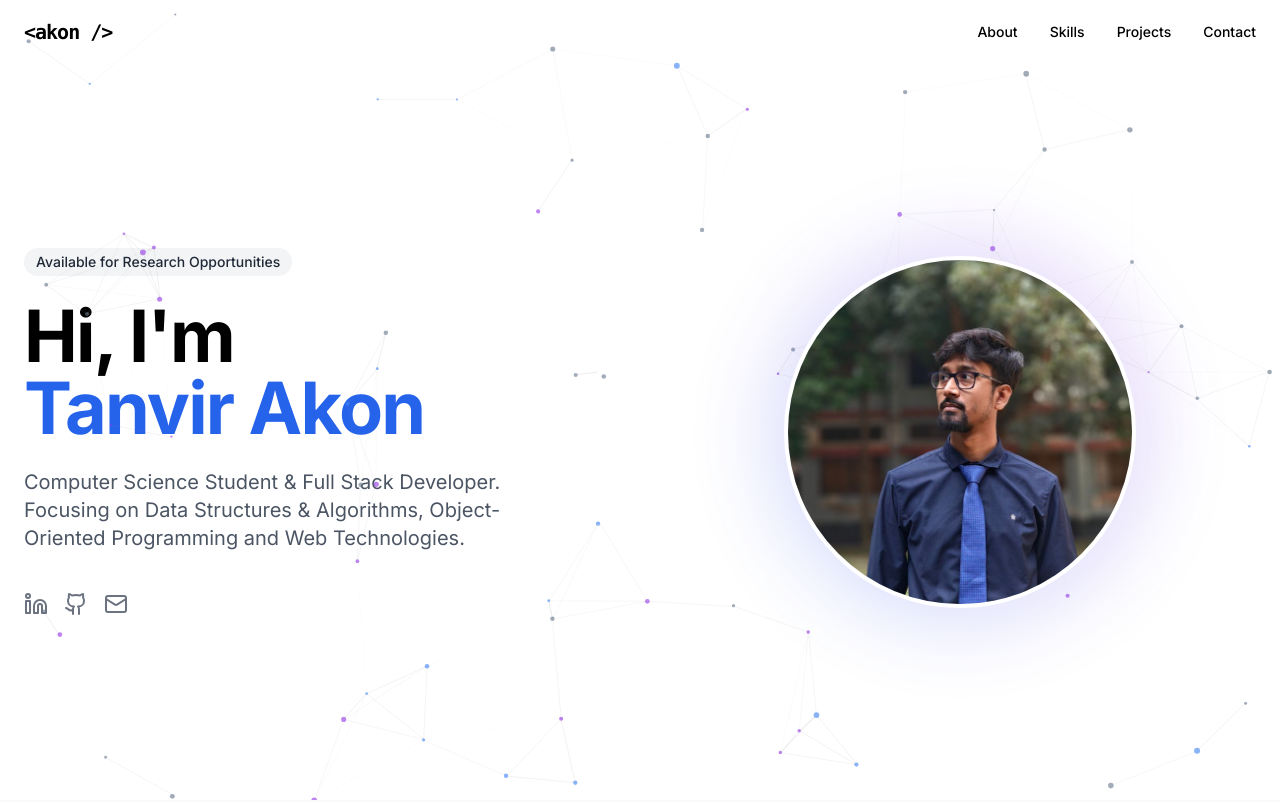
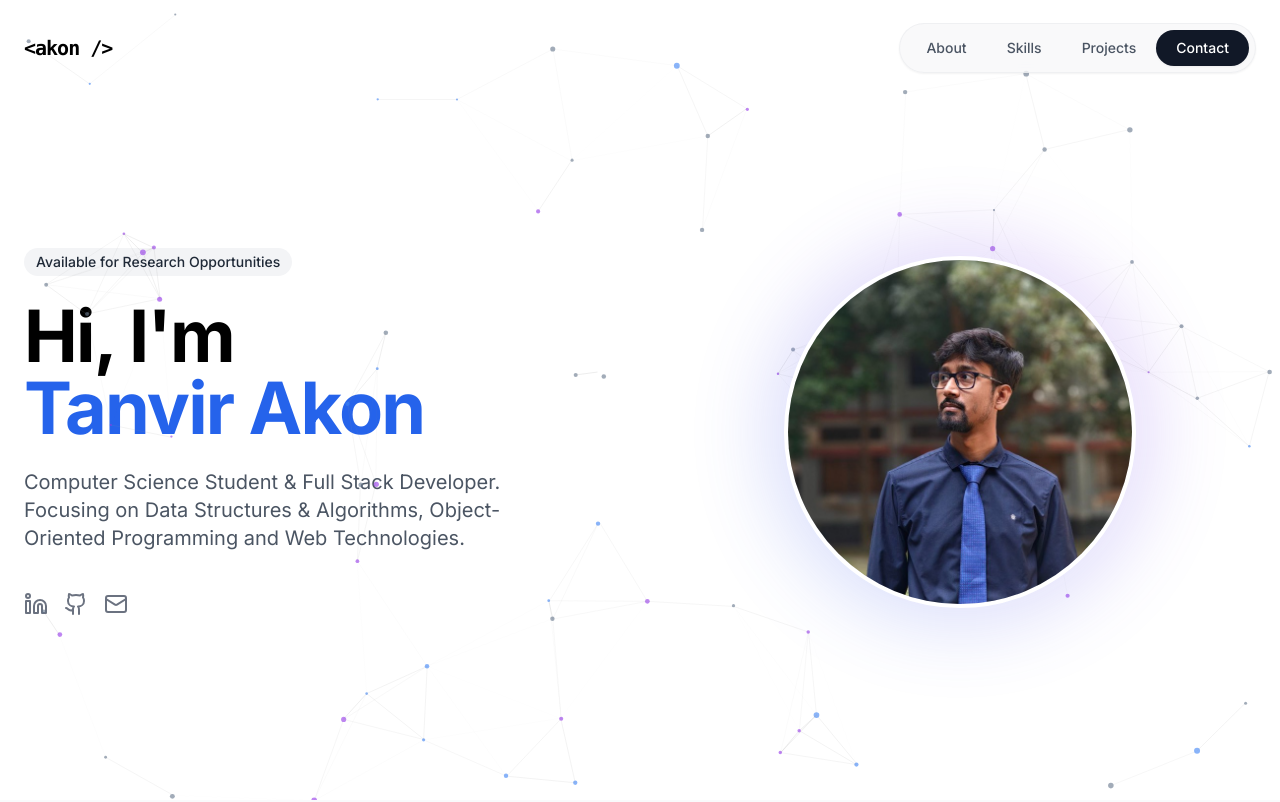
Before and after one commit to tanvirakon/portfolio, a Next.js app: page / in a window 1280 px wide. Shown: the top 802 px of the page. Built offline with nearby package versions, Linux system fonts and the light colour scheme.

Commit message:
navbar shahow add

```diff
--- a/src/app/globals.css
+++ b/src/app/globals.css
@@ -26,6 +26,10 @@ body {
     rgb(var(--background-start-rgb));
 }
 
+html {
+  scroll-behavior: smooth;
+}
+
 @layer utilities {
   .text-balance {
     text-wrap: balance;
--- a/src/components/navbar.tsx
+++ b/src/components/navbar.tsx
@@ -6,52 +6,131 @@ import { cn } from "@/lib/utils";
 import { Menu, X } from "lucide-react";
 import { motion } from "framer-motion";
 
+const navLinks = [
+  { name: "About", href: "#about" },
+  { name: "Skills", href: "#skills" },
+  { name: "Projects", href: "#projects" },
+  { name: "Contact", href: "#contact" },
+];
+
 export const Navbar = () => {
   const [isOpen, setIsOpen] = useState(false);
   const [scrolled, setScrolled] = useState(false);
+  const [activeSection, setActiveSection] = useState("");
 
   useEffect(() => {
     const handleScroll = () => {
       setScrolled(window.scrollY > 20);
+
+      const sectionIds = navLinks.map((link) => link.href.replace("#", ""));
+      const sections = sectionIds
+        .map((id) => document.getElementById(id))
+        .filter((section): section is HTMLElement => section !== null);
+
+      const scrollPosition = window.scrollY + 100; // Offset for navbar height
+
+      // Check if we're at the bottom of the page
+      if (
+        window.innerHeight + window.scrollY >=
+        document.documentElement.scrollHeight - 50
+      ) {
+        setActiveSection("contact");
+        return;
+      }
+
+      let currentSection = "";
+      sections.forEach((section) => {
+        const sectionTop = section.offsetTop;
+        const sectionHeight = section.clientHeight;
+        if (
+          scrollPosition >= sectionTop &&
+          scrollPosition < sectionTop + sectionHeight + 200
+        ) {
+          // Added buffer
+          currentSection = section.id;
+        }
+      });
+
+      if (currentSection) {
+        setActiveSection(currentSection);
+      }
     };
+
     window.addEventListener("scroll", handleScroll);
+    // Initial check
+    handleScroll();
+
     return () => window.removeEventListener("scroll", handleScroll);
   }, []);
 
-  const navLinks = [
-    { name: "About", href: "#about" },
-    { name: "Skills", href: "#skills" },
-    { name: "Projects", href: "#projects" },
-    { name: "Contact", href: "#contact" },
-  ];
+  const handleClick = (
+    e: React.MouseEvent<HTMLAnchorElement>,
+    href: string,
+  ) => {
+    e.preventDefault();
+    const targetId = href.replace("#", "");
+    const elem = document.getElementById(targetId);
+    if (elem) {
+      const headerOffset = 80;
+      const elementPosition = elem.getBoundingClientRect().top;
+      const offsetPosition = elementPosition + window.scrollY - headerOffset;
+
+      window.scrollTo({
+        top: offsetPosition,
+        behavior: "smooth",
+      });
+
+      setActiveSection(targetId);
+      setIsOpen(false);
+    }
+  };
 
   return (
     <motion.nav
       initial={{ y: -100 }}
       animate={{ y: 0 }}
       className={cn(
-        "fixed top-0 left-0 right-0 z-50 transition-all duration-300 border-b border-transparent",
+        "fixed top-0 left-0 right-0 z-50 transition-all duration-300",
         scrolled
-          ? "bg-white/50 dark:bg-black/50 backdrop-blur-md shadow-sm border-gray-200 dark:border-gray-800"
-          : "bg-transparent"
+          ? "bg-white/50 dark:bg-black/50 backdrop-blur-md border-b border-gray-200 dark:border-gray-800"
+          : "bg-transparent py-4",
       )}
     >
       <div className="container mx-auto px-6 h-16 flex items-center justify-between">
-        <Link href="/" className="text-xl font-bold font-mono tracking-tighter">
+        <Link
+          href="/"
+          className="text-xl font-bold font-mono tracking-tighter hover:scale-105 transition-transform"
+        >
           &lt;akon /&gt;
         </Link>
 
-        {/* Desktop Menu */}
-        <div className="hidden md:flex space-x-8">
-          {navLinks.map((link) => (
-            <Link
-              key={link.name}
-              href={link.href}
-              className="text-sm font-medium hover:text-blue-600 dark:hover:text-blue-400 transition-colors"
-            >
-              {link.name}
-            </Link>
-          ))}
+        {/* Desktop Menu - Floating Pill Style */}
+        <div className="hidden md:flex items-center bg-gray-100/50 dark:bg-neutral-900/50 backdrop-blur-md p-1.5 rounded-full border border-gray-200/50 dark:border-white/10 shadow-sm">
+          {navLinks.map((link) => {
+            const isActive = activeSection === link.href.substring(1);
+            return (
+              <a
+                key={link.name}
+                href={link.href}
+                onClick={(e) => handleClick(e, link.href)}
+                className={cn(
+                  "relative px-5 py-2 text-sm font-medium rounded-full transition-colors duration-300 z-10",
+                  isActive
+                    ? "text-white dark:text-gray-900" // Active text (High contrast)
+                    : "text-gray-600 dark:text-gray-300 hover:text-gray-900 dark:hover:text-white",
+                )}
+              >
+                {isActive && (
+                  <motion.div
+                    layoutId="active-pill"
+                    className="absolute inset-0 bg-gray-900 dark:bg-white rounded-full -z-10 shadow-sm"
+                    transition={{ type: "spring", stiffness: 300, damping: 30 }}
+                  />
+                )}
+                {link.name}
+              </a>
+            );
+          })}
         </div>
 
         {/* Mobile Toggle */}
@@ -68,14 +147,19 @@ export const Navbar = () => {
       {isOpen && (
         <div className="md:hidden absolute top-16 left-0 w-full bg-white dark:bg-black border-b border-gray-200 dark:border-gray-800 p-4 flex flex-col space-y-4 shadow-lg animate-in slide-in-from-top-2">
           {navLinks.map((link) => (
-            <Link
+            <a
               key={link.name}
               href={link.href}
-              className="text-sm font-medium hover:text-blue-600 dark:hover:text-blue-400"
-              onClick={() => setIsOpen(false)}
+              onClick={(e) => handleClick(e, link.href)}
+              className={cn(
+                "block py-2 text-sm font-medium",
+                activeSection === link.href.substring(1)
+                  ? "text-blue-600 dark:text-blue-400 font-bold"
+                  : "text-gray-600 dark:text-gray-400",
+              )}
             >
               {link.name}
-            </Link>
+            </a>
           ))}
         </div>
       )}
```
